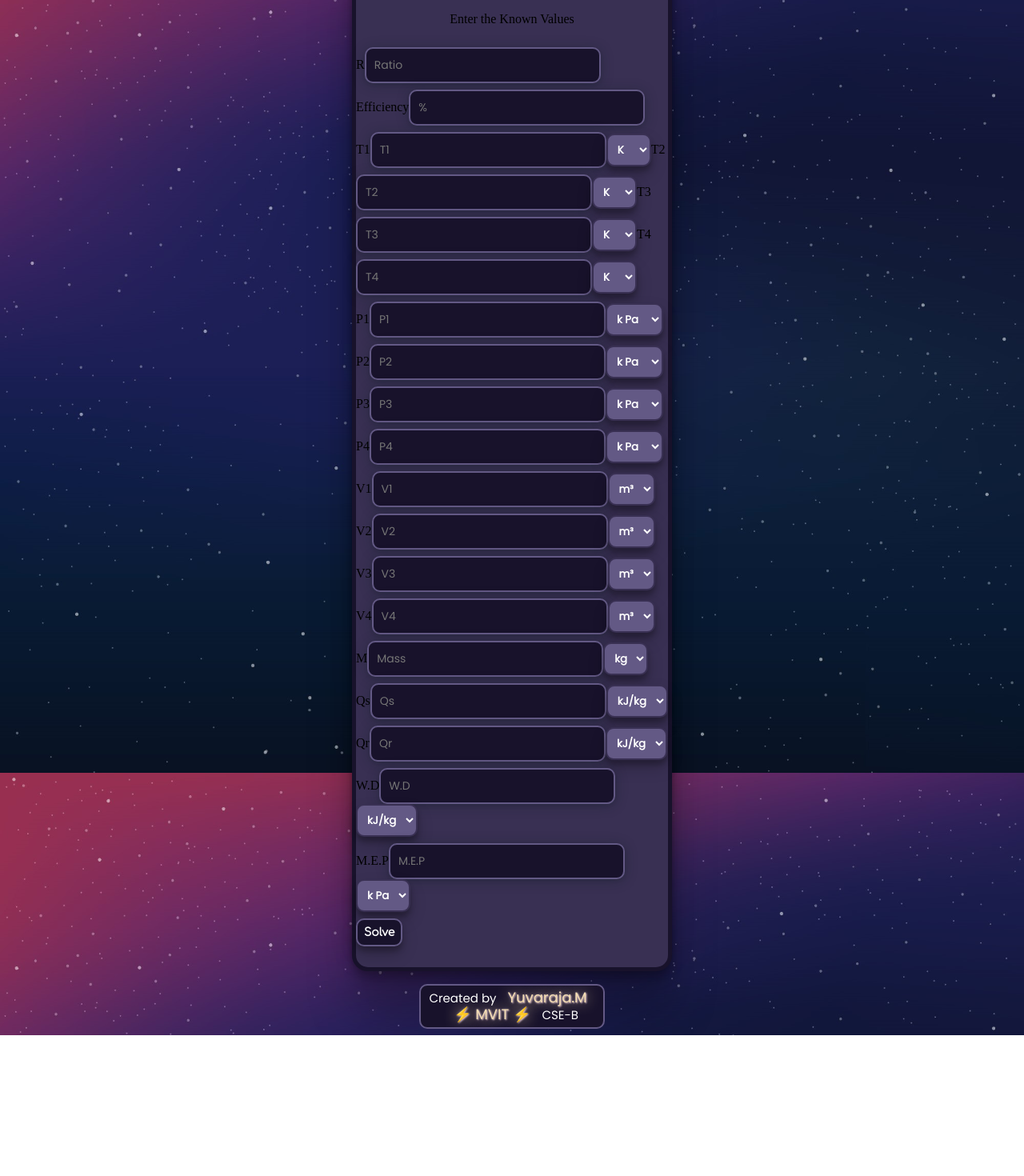
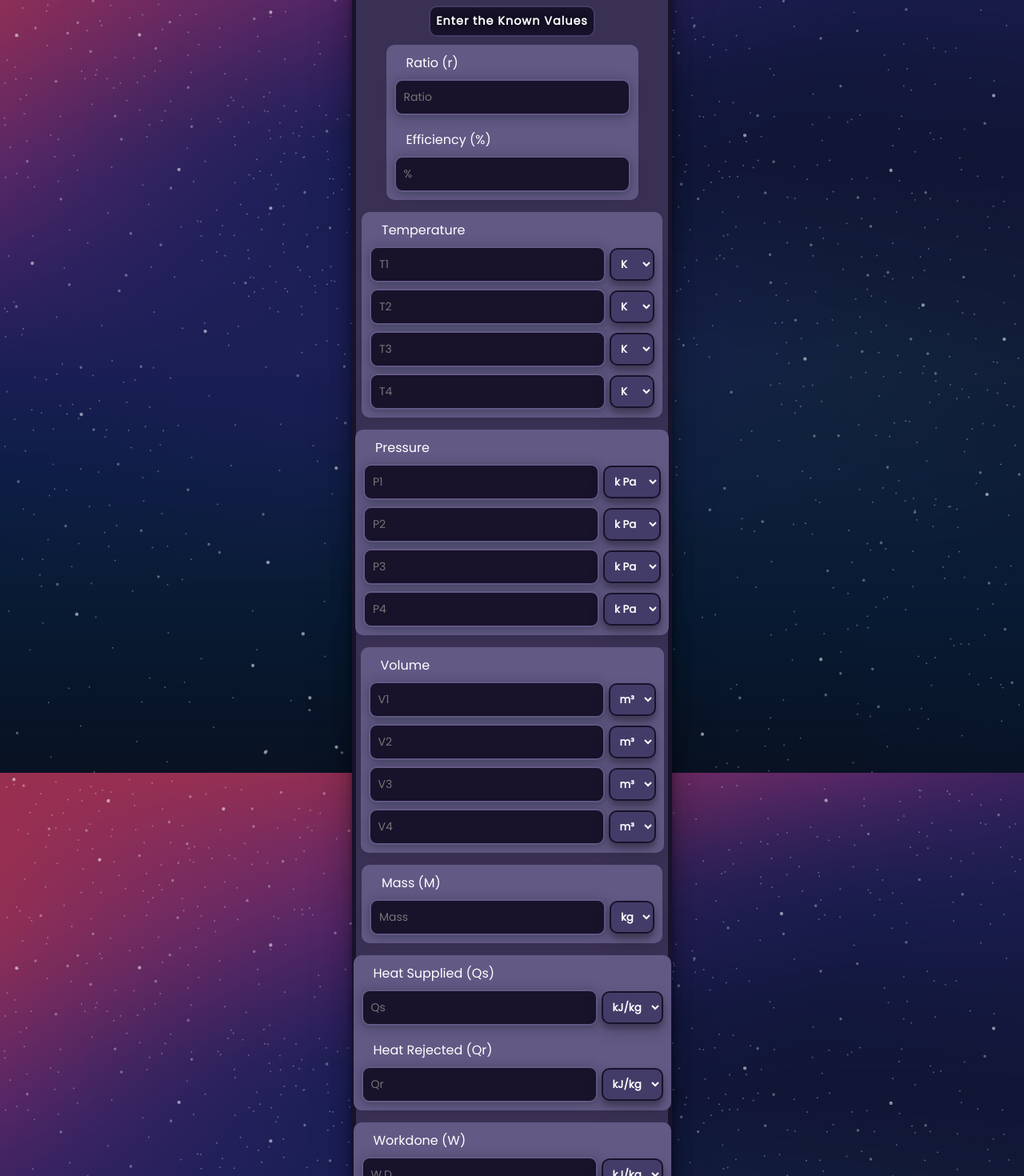
Before and after one commit to Yuvaraja28/TD-NextJS, a Next.js app: page /prob_solver/otto in a window 1280 px wide. Shown: the part 200-1670 px from the top of the page at 80% size. Before the commit the page ends 1494 px from the top, so only its background shows below. Built offline with nearby package versions, Linux system fonts and the light colour scheme.

Commit message:
Add files via upload

```diff
--- a/app/globals.css
+++ b/app/globals.css
@@ -107,6 +107,18 @@ body::-webkit-scrollbar-thumb {
     padding: 2px 8px 2px 8px;
     margin: 10px 10px 5px 10px;
 }
+.mainframe .headline2 {
+    font-size: 0.9em;
+    font-weight: bolder;
+    font-family: "Poppins";
+    text-shadow: black 1px 0 10px;
+    text-decoration: none;
+    background-color: #18122B;
+    border: 2px solid #443C68;
+    border-radius: 10px;
+    padding: 0.5em;
+    margin: 10px 10px 10px 10px;
+}
 .mainframe .menu-choice {
     text-align: center;
     color: white;
@@ -183,6 +195,34 @@ body::-webkit-scrollbar-thumb {
 .mainframe .output:empty, .mainframe .output.value:empty, .mainframe .output.value_error:empty {
     display: none;
 }
+.mainframe .full-problem-container {
+    display: flex;
+    flex-direction: column;
+    align-items: center;
+    justify-content: center;
+}
+.mainframe .full-problem-box {
+    display: flex;
+    flex-direction: column;
+    background: #635985;
+    margin-bottom: 15px;
+    padding: 10px;
+    border-radius: 10px;
+}
+.mainframe .full-problem-box span {
+    color: white;
+    font-family: "Poppins";
+    margin: 0 0 0 15px;
+}
+.mainframe .full-problem-box .full-problem-box-inner {
+    display: flex;
+    flex-direction: row;
+}
+.mainframe .full-problem-box select {
+    background-color: #443C68;
+    border: 2px solid #18122B;
+    margin: 10px 0 2px 5px;
+}
 
 footer {
     line-height: 20px;
--- a/app/head.jsx
+++ b/app/head.jsx
@@ -6,10 +6,10 @@ export default function Head() {
       <meta name="title" content="Thermodynamics SCIMIT-23" />
       <meta name="description" content="Thermodynamics Problem Solver - Created by Yuvaraja.M" />
       <meta property="og:type" content="website" />
-      <meta property="og:url" content="https://td.msc-bot.tech/" />
+      <meta property="og:url" content="/" />
       <meta property="og:title" content="Thermodynamics Problem Solver" />
       <meta property="og:description" content="Thermodynamics Problem Solver - Created by Yuvaraja.M" />
-      <meta property="og:image" content="https://user-images.githubusercontent.com/64340067/210832721-5991e90a-fcbf-4376-9dee-f2196aa9d964.jpg" />
+      <meta property="og:image" content="/favicon.jpg" />
       <meta name="theme-color" content="#635985" />
       <link rel="icon" type="image/jpg" href="/favicon.jpg" />
     </>
--- a/app/prob_solver/otto/page.jsx
+++ b/app/prob_solver/otto/page.jsx
@@ -1,68 +1,90 @@
+'use client';
 export default function OttoProblemPage() {
+    async function Solve() {
+        let datas = {}
+        let input_array = document.getElementsByClassName("full-problem-input")
+        let option_array = document.getElementsByTagName("select")
+        for (var i = 0; i < input_array.length; i++) { datas[input_array[i].name] = input_array[i].value }
+        for (var i = 0; i < option_array.length; i++) { datas[option_array[i].name] = option_array[i].value }
+        let otto_response = await fetch("/api/otto", {method: 'POST', body: JSON.stringify(datas)})
+        let otto_datas = await otto_response.json()
+        console.log(otto_datas)
+        for (var i = 0; i < input_array.length; i++) { if (otto_datas[input_array[i].name] != "-") { input_array[i].value = otto_datas[input_array[i].name] } }
+    }
+    async function Clear() {
+        let input_array = document.getElementsByClassName("full-problem-input")
+        for (var i = 0; i < input_array.length; i++) { input_array[i].value = '' }
+    }
     return (
         <div className="mainframe">
             <span className="headline">Otto Problem Solver</span>
+            <span className="headline headline2">Enter the Known Values</span>
+            <div className="full-problem-container">
+                <div className='full-problem-box'>
+                    <span className='full-problem-label'>Ratio (r)</span>
+                    <input className='full-problem-input' placeholder="Ratio" name="r" type="number" step="0.1" />
                     <br />
-            <span className="headline-3">Enter the Known Values</span>
-            <br />
-            <form action="/unit4/otto_solve">
-                <div className='full-problem-box'>
-                    <span className='full-problem-label'>R</span>
-                    <input className='full-problem-input' placeholder="Ratio" name="r" type="number" step="0.1" />
+                    <span className='full-problem-label'>Efficiency (%)</span>
+                    <input className='full-problem-input' placeholder="%" name="efficiency_percent" type="number" step="0.1" />
                 </div>
                 <div className='full-problem-box'>
-                    <span className='full-problem-label'>Efficiency</span>
-                    <input className='full-problem-input' placeholder="%" name="efficiency" type="number" step="0.1" />
-                </div>
-                <div className='full-problem-box'>
-                    <span className='full-problem-label'>T1</span>
+                    <span className='full-problem-label'>Temperature</span>
+                    <div className="full-problem-box-inner">
                         <input className='full-problem-input' placeholder="T1" name="t1" type="number" step="0.1" />
                         <select name="c_t1">
                             <option value="k">K</option>
                             <option value="c">°C</option>
                         </select>
-                    <span className='full-problem-label'>T2</span>
+                    </div>
+                    <div className="full-problem-box-inner">
                         <input className='full-problem-input' placeholder="T2" name="t2" type="number" step="0.1" />
                         <select name="c_t2">
                             <option value="k">K</option>
                             <option value="c">°C</option>
                         </select>
-                    <span className='full-problem-label'>T3</span>
+                    </div>
+                    <div className="full-problem-box-inner">
                         <input className='full-problem-input' placeholder="T3" name="t3" type="number" step="0.1" />
                         <select name="c_t3">
                             <option value="k">K</option>
                             <option value="c">°C</option>
                         </select>
-                    <span className='full-problem-label'>T4</span>
+                    </div>
+                    <div className="full-problem-box-inner">
                         <input className='full-problem-input' placeholder="T4" name="t4" type="number" step="0.1" />
                         <select name="c_t4">
                             <option value="k">K</option>
                             <option value="c">°C</option>
                         </select>
                     </div>
+                </div>
                 <div className='full-problem-box'>
-                    <span className='full-problem-label'>P1</span>
+                    <span className='full-problem-label'>Pressure</span>
+                    <div className="full-problem-box-inner">
                         <input className='full-problem-input' placeholder="P1" name="p1" type="number" step="0.1" />
                         <select name="c_p1">
                             <option value="kpa">k Pa</option>
                             <option value="mpa">M Pa</option>
                             <option value="bar">Bar</option>
                         </select>
-                    <span className='full-problem-label'>P2</span>
+                    </div>
+                    <div className="full-problem-box-inner">
                         <input className='full-problem-input' placeholder="P2" name="p2" type="number" step="0.1" />
                         <select name="c_p2">
                             <option value="kpa">k Pa</option>
                             <option value="mpa">M Pa</option>
                             <option value="bar">Bar</option>
                         </select>
-                    <span className='full-problem-label'>P3</span>
+                    </div>
+                    <div className="full-problem-box-inner">
                         <input className='full-problem-input' placeholder="P3" name="p3" type="number" step="0.1" />
                         <select name="c_p3">
                             <option value="kpa">k Pa</option>
                             <option value="mpa">M Pa</option>
                             <option value="bar">Bar</option>
                         </select>
-                    <span className='full-problem-label'>P4</span>
+                    </div>
+                    <div className="full-problem-box-inner">
                         <input className='full-problem-input' placeholder="P4" name="p4" type="number" step="0.1" />
                         <select name="c_p4">
                             <option value="kpa">k Pa</option>
@@ -70,64 +92,84 @@ export default function OttoProblemPage() {
                             <option value="bar">Bar</option>
                         </select>
                     </div>
+                </div>
                 <div className='full-problem-box'>
-                    <span className='full-problem-label'>V1</span>
+                    <span className='full-problem-label'>Volume</span>
+                    <div className="full-problem-box-inner">
                         <input className='full-problem-input' placeholder="V1" name="v1" type="number" step="0.1" />
                         <select name="c_v1">
                             <option value="m3">m³</option>
                         </select>
-                    <span className='full-problem-label'>V2</span>
+                    </div>
+                    <div className="full-problem-box-inner">
                         <input className='full-problem-input' placeholder="V2" name="v2" type="number" step="0.1" />
                         <select name="c_v2">
                             <option value="m3">m³</option>
                         </select>
-                    <span className='full-problem-label'>V3</span>
+                    </div>
+                    <div className="full-problem-box-inner">
                         <input className='full-problem-input' placeholder="V3" name="v3" type="number" step="0.1" />
                         <select name="c_v3">
                             <option value="m3">m³</option>
                         </select>
-                    <span className='full-problem-label'>V4</span>
+                    </div>
+                    <div className="full-problem-box-inner">
                         <input className='full-problem-input' placeholder="V4" name="v4" type="number" step="0.1" />
                         <select name="c_v4">
                             <option value="m3">m³</option>
                         </select>
                     </div>
+                </div>
                 <div className='full-problem-box'>
-                    <span className='full-problem-label'>M</span>
+                    <span className='full-problem-label'>Mass (M)</span>
+                    <div className="full-problem-box-inner">
                         <input className='full-problem-input' placeholder="Mass" name="m" type="number" step="0.1" />
                         <select name="c_m">
                             <option value="kg">kg</option>
                             <option value="g">g</option>
                         </select>
                     </div>
+                </div>
                 <div className='full-problem-box'>
-                    <span className='full-problem-label'>Qs</span>
+                    <span className='full-problem-label'>Heat Supplied (Qs)</span>
+                    <div className="full-problem-box-inner">
                         <input className='full-problem-input' placeholder="Qs" name="Qs" type="number" step="0.1" />
                         <select name="c_qs">
                             <option value="kj">kJ/kg</option>
                         </select>
-                    <span className='full-problem-label'>Qr</span>
+                    </div>
+                    <br />
+                    <span className='full-problem-label'>Heat Rejected (Qr)</span>
+                    <div className="full-problem-box-inner">
                         <input className='full-problem-input' placeholder="Qr" name="Qr" type="number" step="0.1" />
                         <select name="c_qr">
                             <option value="kj">kJ/kg</option>
                         </select>
                     </div>
+                </div>
                 <div className='full-problem-box'>
-                    <span className='full-problem-label'>W.D</span>
+                    <span className='full-problem-label'>Workdone (W)</span>
+                    <div className="full-problem-box-inner">
                         <input className='full-problem-input' placeholder="W.D" name="wd" type="number" step="0.1" />
                         <select name="c_wd">
                             <option value="kj">kJ/kg</option>
                         </select>
                     </div>
+                </div>
                 <div className='full-problem-box'>
-                    <span className='full-problem-label'>M.E.P</span>
+                    <span className='full-problem-label'>Mean Effective Pressure (M.E.P)</span>
+                    <div className="full-problem-box-inner">
                         <input className='full-problem-input' placeholder="M.E.P" name="mep" type="number" step="0.1" />
                         <select name="c_mep">
                             <option value="kpa">k Pa</option>
                         </select>
                     </div>
-                <button type="submit" className="button">Solve</button>
-            </form>
+                </div>
+                <div className="full-problem-box-inner">
+                    <button onClick={Clear} className="button">Clear</button> &nbsp;
+                    <button onClick={Solve} className="button">Solve</button>
+                </div>
+            </div>
         </div>
     );
 }
--- a/pages/api/otto.js
+++ b/pages/api/otto.js
@@ -4,17 +4,20 @@ const RCV = 0.287
 const GAMMA = 1.4
 class Otto {
     constructor({t1, t2, t3, t4, p1, p2, p3, p4, v1, v2, v3, v4,
-        m, r, Qs, Qr, wd, efficiency, mep,
+        m, r, Qs, Qr, wd, efficiency, efficiency_percent, mep,
         c_t1, c_t2, c_t3, c_t4, c_p1, c_p2, c_p3, c_p4,
-        c_v1, c_v2, c_v3, c_v4, c_Qs, c_Qr, c_wd, c_mep, c_m}) {
-            console.log(t1)
+        c_v1, c_v2, c_v3, c_v4, c_qs, c_qr, c_wd, c_mep, c_m}) {
         this.t1 = t1; this.t2 = t2; this.t3 = t3; this.t4 = t4
         this.p1 = p1; this.p2 = p2; this.p3 = p3; this.p4 = p4
         this.v1 = v1; this.v2 = v2; this.v3 = v3; this.v4 = v4
         this.c_t1 = c_t1, this.c_t2 = c_t2, this.c_t3 = c_t3, this.c_t4 = c_t4,
         this.c_p1 = c_p1, this.c_p2 = c_p2, this.c_p3 = c_p3, this.c_p4 = c_p4,
         this.c_v1 = c_v1, this.c_v2 = c_v2, this.c_v3 = c_v3, this.c_v4 = c_v4,
-        this.c_Qs = c_Qs, this.c_Qr = c_Qr, this.c_wd = c_wd, this.c_mep = c_mep, this.c_m = c_m
+        this.c_qs = c_qs, this.c_qr = c_qr, this.c_wd = c_wd, this.c_mep = c_mep, this.c_m = c_m
+        this.r = r, this.Qs = Qs, this.Qr = Qr, this.wd = wd, this.mep = mep
+        this.m = m, this.efficiency = efficiency, this.efficiency_percent = efficiency_percent
+        console.log(this)
+        this.convert()
         if ((this.v1 == undefined) && (this.v4 != undefined)) {
             this.v1 = this.v4
         }
@@ -27,20 +30,15 @@ class Otto {
         if ((this.v2 != undefined) && (this.v3 == undefined)) {
             this.v3 = this.v2
         }
-        this.r = r; this.Qs = Qs; this.Qr = Qr; this.wd = wd; this.mep = mep
         if (m == undefined) {
             this.m = 1
-        } else {
-            this.m = m
         }
-        if (efficiency == undefined) {
-            this.efficiency = efficiency
-        } else {
-            this.efficiency = (efficiency / 100)
+        if ((this.efficiency == undefined) && (this.efficiency_percent != undefined)) {
+            this.efficiency = (this.efficiency_percent / 100)
         }
-        this.efficiency_percent = efficiency
-        this.convert()
+        console.log(this)
         this.ai_calculate()
+        console.log(this)
         this.value()
     }
     R() {
@@ -249,6 +247,9 @@ class Otto {
     }
     convert() {
         for (var key in this) {
+            if (this[key] == "") {
+                this[key] = undefined
+            }
             if ((this[key] != undefined) && (!key.startsWith("c_"))) {
                 this[key] = parseFloat(this[key])
             }
@@ -269,26 +270,13 @@ class Otto {
         for (var key in this) {
             if (this[key] == undefined) {
                 this[key] = "-"
-            } else {
-                if (key.startsWith('p') || key.startsWith('mep')) {
-                    this[key] = `${this[key].toFixed(2)} k Pa`
-                } else if (key.startsWith('t')) {
-                    this[key] = `${this[key].toFixed(2)} K`
-                } else if (key.startsWith('v')) {
-                    this[key] = `${this[key].toFixed(2)} m³`
-                } else if (key.startsWith('Q') || key.startsWith('wd') ) {
-                    this[key] = `${this[key].toFixed(2)} kJ/kg`
-                } else if (key.startsWith('efficiency') ) {
-                    this[key] = `${this[key].toFixed(2)} %`
-                } else if (key.startsWith('r') ) {
-                    this[key] = `${this[key].toFixed(2)}`
-                }
-
+            } else if (!key.startsWith("c_")) {
+                this[key] = this[key].toFixed(2)
             }
         }
     }
 }
 export default function handler(req, res) {
   if (req.method != "POST") { return res.status(404).send("Not Enough Data") }
-  return res.status(200).json(new Otto(req.body))
+  return res.status(200).json(new Otto(JSON.parse(req.body)))
 }
```
Also changed, not shown: app/loading.jsx (+6 -1 lines). Lines whose indentation alone changed are shown as unchanged.
